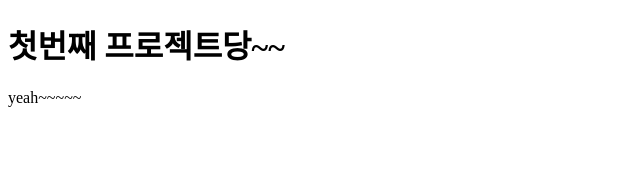
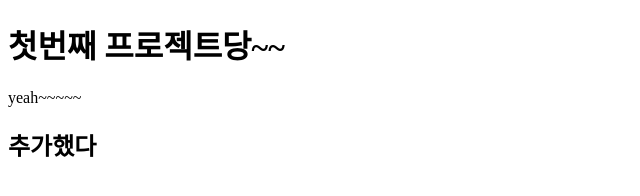
Before and after one commit to courage0522/-1, a plain HTML site: page index.html in a window 1280 px wide. Shown: the whole page, without its empty margins (0-640 px from the left). Drawn offline with Linux system fonts and the light colour scheme.

Commit message:
second commit

```diff
--- a/index.html
+++ b/index.html
@@ -9,5 +9,6 @@
   <body>
     <h1>첫번째 프로젝트당~~</h1>
     <p>yeah~~~~~</p>
+    <h2>추가했다</h2>
   </body>
 </html>
```
